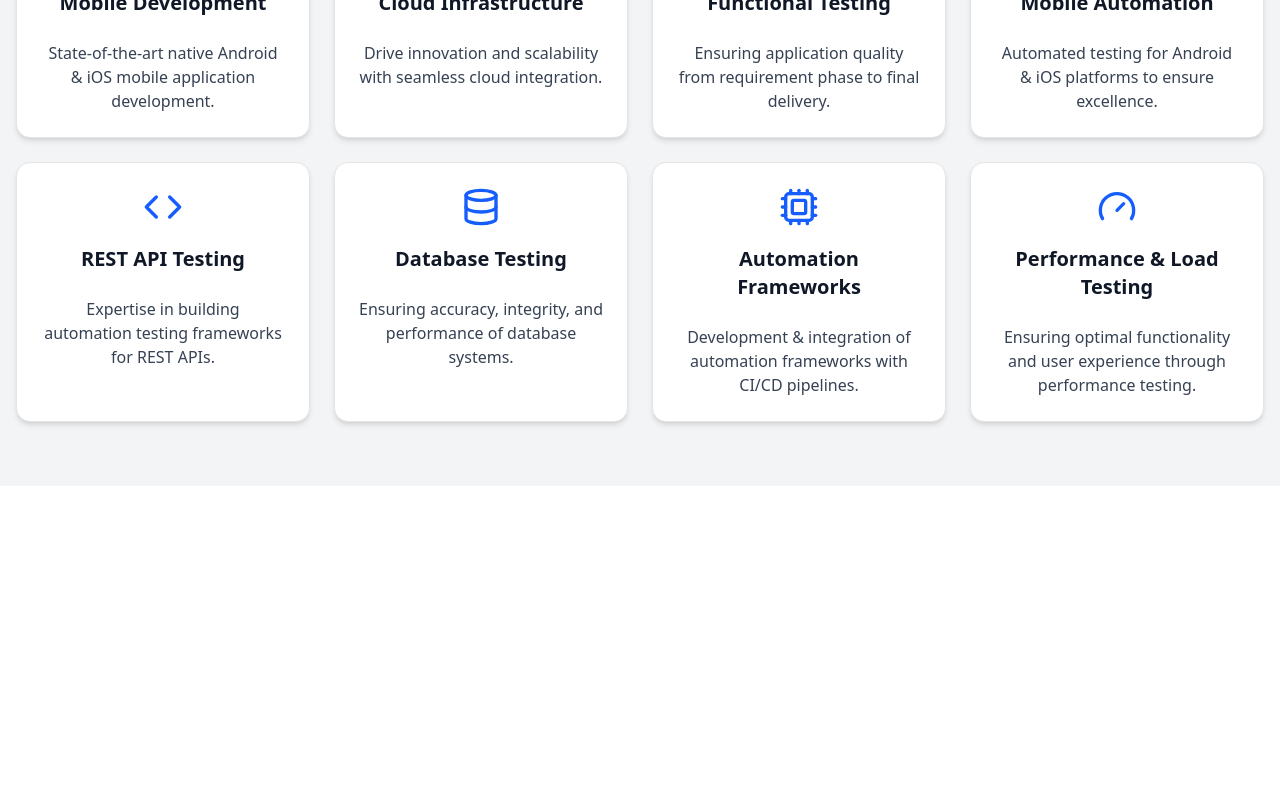
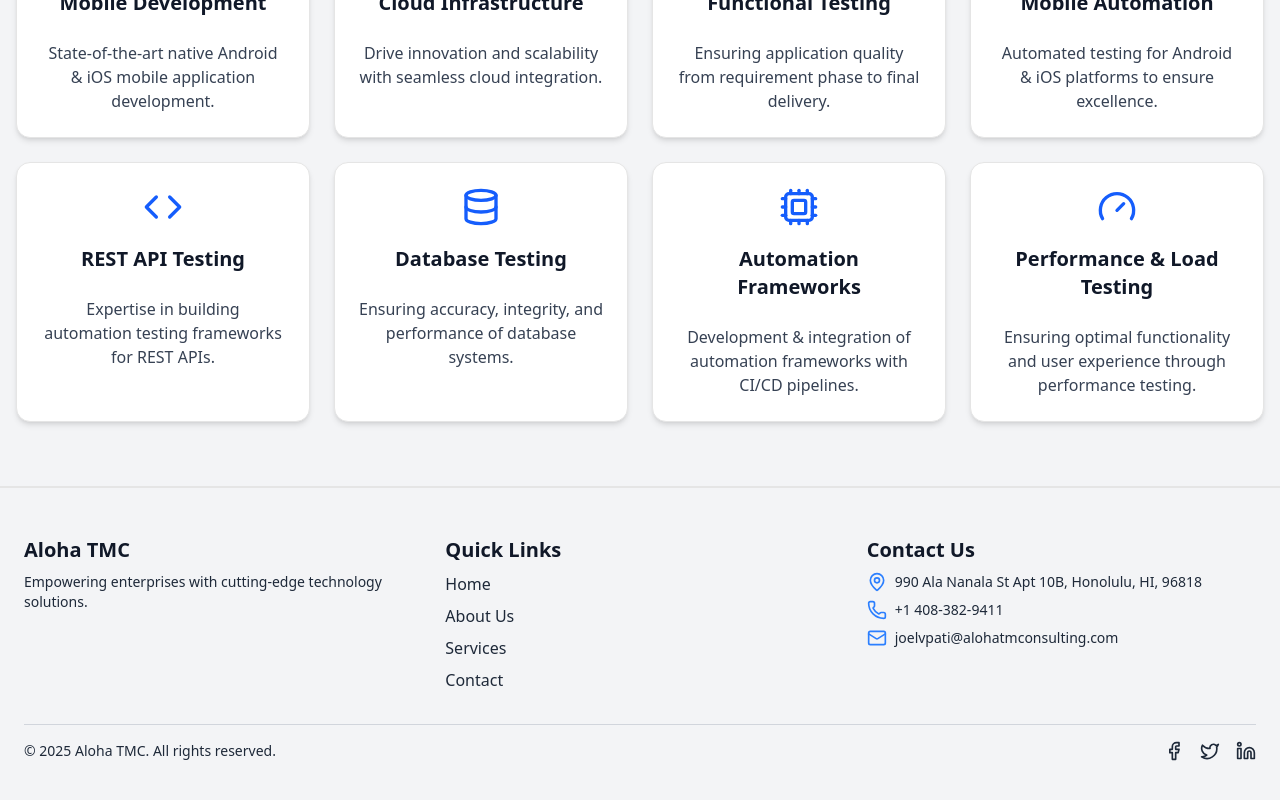
Before and after one commit to UttejK/AlohaTMC, a React (Vite) app: page / in a window 1280 px wide. Shown: the part 1248-2048 px from the top of the page. Before the commit the page ends 1734 px from the top, so only its background shows below. Built offline with nearby package versions, Linux system fonts and the light colour scheme.

Commit message:
Added a footer section

```diff
--- a/src/App.tsx
+++ b/src/App.tsx
@@ -1,6 +1,7 @@
 import { createBrowserRouter, Outlet, RouterProvider } from "react-router-dom";
 import Home from "./pages/home";
 import Navbar from "./components/custom/navbar";
+import Footer from "./components/custom/footer";
 
 function App() {
   const router = createBrowserRouter([
@@ -29,6 +30,7 @@ function Layout() {
     <div>
       <Navbar />
       <Outlet />
+      <Footer />
     </div>
   );
 }
--- /dev/null
+++ b/src/components/custom/footer.tsx
@@ -0,0 +1,109 @@
+import { Mail, Phone, MapPin, Facebook, Twitter, Linkedin } from "lucide-react";
+import { Link } from "react-router-dom";
+
+export default function Footer() {
+  return (
+    <footer className="bg-gray-100 dark:bg-gray-900 text-gray-800 dark:text-gray-300 py-12 px-6 transition-colors border-t-2">
+      <div className="container mx-auto grid grid-cols-1 md:grid-cols-3 gap-8">
+        {/* Company Info */}
+        <div>
+          <h3 className="text-xl font-bold text-gray-900 dark:text-white">
+            Aloha TMC
+          </h3>
+          <p className="mt-2 text-sm">
+            Empowering enterprises with cutting-edge technology solutions.
+          </p>
+        </div>
+
+        {/* Quick Links */}
+        <div>
+          <h3 className="text-xl font-bold text-gray-900 dark:text-white">
+            Quick Links
+          </h3>
+          <ul className="mt-2 space-y-2">
+            <li>
+              <Link
+                to="/"
+                className="hover:text-blue-500 dark:hover:text-blue-400 transition"
+              >
+                Home
+              </Link>
+            </li>
+            <li>
+              <Link
+                to="/about"
+                className="hover:text-blue-500 dark:hover:text-blue-400 transition"
+              >
+                About Us
+              </Link>
+            </li>
+            <li>
+              <Link
+                to="/services"
+                className="hover:text-blue-500 dark:hover:text-blue-400 transition"
+              >
+                Services
+              </Link>
+            </li>
+            <li>
+              <Link
+                to="/contact"
+                className="hover:text-blue-500 dark:hover:text-blue-400 transition"
+              >
+                Contact
+              </Link>
+            </li>
+          </ul>
+        </div>
+
+        {/* Contact Info */}
+        <div>
+          <h3 className="text-xl font-bold text-gray-900 dark:text-white">
+            Contact Us
+          </h3>
+          <ul className="mt-2 space-y-2 text-sm">
+            <li className="flex items-center gap-2">
+              <MapPin className="w-5 h-5 text-blue-500 dark:text-blue-400" />
+              990 Ala Nanala St Apt 10B, Honolulu, HI, 96818
+            </li>
+            <li className="flex items-center gap-2">
+              <Phone className="w-5 h-5 text-blue-500 dark:text-blue-400" />
+              +1 408-382-9411
+            </li>
+            <li className="flex items-center gap-2">
+              <Mail className="w-5 h-5 text-blue-500 dark:text-blue-400" />
+              joelvpati@alohatmconsulting.com
+            </li>
+          </ul>
+        </div>
+      </div>
+
+      {/* Social Media & Copyright */}
+      <div className="mt-8 border-t border-gray-300 dark:border-gray-700 pt-4 flex flex-col md:flex-row items-center justify-between">
+        <p className="text-sm">
+          &copy; {new Date().getFullYear()} Aloha TMC. All rights reserved.
+        </p>
+        <div className="flex gap-4 mt-4 md:mt-0">
+          <a
+            href="#"
+            className="hover:text-blue-500 dark:hover:text-blue-400 transition"
+          >
+            <Facebook className="w-5 h-5" />
+          </a>
+          <a
+            href="#"
+            className="hover:text-blue-500 dark:hover:text-blue-400 transition"
+          >
+            <Twitter className="w-5 h-5" />
+          </a>
+          <a
+            href="#"
+            className="hover:text-blue-500 dark:hover:text-blue-400 transition"
+          >
+            <Linkedin className="w-5 h-5" />
+          </a>
+        </div>
+      </div>
+    </footer>
+  );
+}
--- a/src/components/custom/navbar.tsx
+++ b/src/components/custom/navbar.tsx
@@ -1,5 +1,5 @@
-import { useState } from "react";
-import { Menu, X } from "lucide-react";
+import { useState, useEffect } from "react";
+import { Menu, X, Sun, Moon } from "lucide-react";
 import { Button } from "@/components/ui/button";
 import { cn } from "@/lib/utils";
 import { Link } from "react-router-dom";
@@ -14,6 +14,20 @@ const navLinks = [
 
 export default function Navbar() {
   const [isOpen, setIsOpen] = useState(false);
+  const [darkMode, setDarkMode] = useState(
+    localStorage.getItem("theme") === "dark"
+  );
+
+  // Apply dark mode class to <html>
+  useEffect(() => {
+    if (darkMode) {
+      document.documentElement.classList.add("dark");
+      localStorage.setItem("theme", "dark");
+    } else {
+      document.documentElement.classList.remove("dark");
+      localStorage.setItem("theme", "light");
+    }
+  }, [darkMode]);
 
   return (
     <nav className="fixed top-0 left-0 w-full z-50 bg-white dark:bg-gray-900 shadow-md">
@@ -26,8 +40,8 @@ export default function Navbar() {
           {data.name_of_the_company}
         </Link>
 
-        {/* Desktop Navigation */}
-        <div className="hidden md:flex space-x-6">
+        {/* Desktop Navigation & Dark Mode Toggle */}
+        <div className="hidden md:flex items-center space-x-6">
           {navLinks.map((link) => (
             <Link
               key={link.name}
@@ -37,6 +51,19 @@ export default function Navbar() {
               {link.name}
             </Link>
           ))}
+
+          {/* Dark Mode Toggle Button */}
+          <Button
+            variant="ghost"
+            size="icon"
+            onClick={() => setDarkMode(!darkMode)}
+          >
+            {darkMode ? (
+              <Sun className="w-6 h-6 text-yellow-500" />
+            ) : (
+              <Moon className="w-6 h-6 text-gray-700 dark:text-gray-300" />
+            )}
+          </Button>
         </div>
 
         {/* Mobile Menu Button */}
@@ -67,6 +94,20 @@ export default function Navbar() {
             {link.name}
           </Link>
         ))}
+
+        {/* Dark Mode Toggle for Mobile */}
+        <Button
+          variant="ghost"
+          size="icon"
+          onClick={() => setDarkMode(!darkMode)}
+          className="self-center mt-2"
+        >
+          {darkMode ? (
+            <Sun className="w-6 h-6 text-yellow-500" />
+          ) : (
+            <Moon className="w-6 h-6 text-gray-700 dark:text-gray-300" />
+          )}
+        </Button>
       </div>
     </nav>
   );
```
